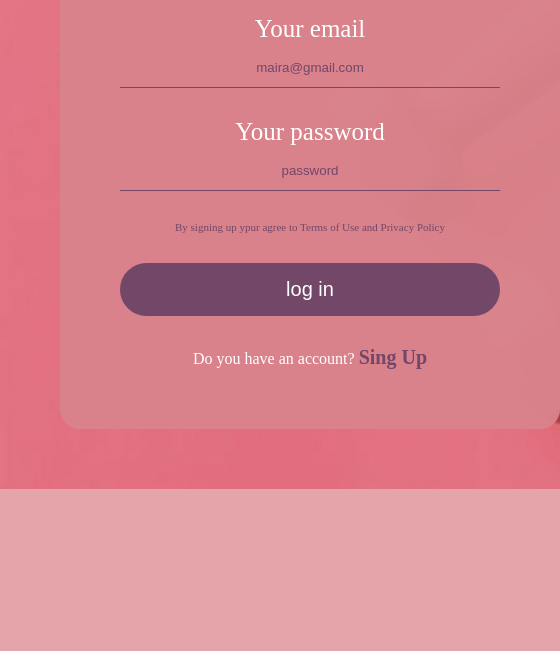
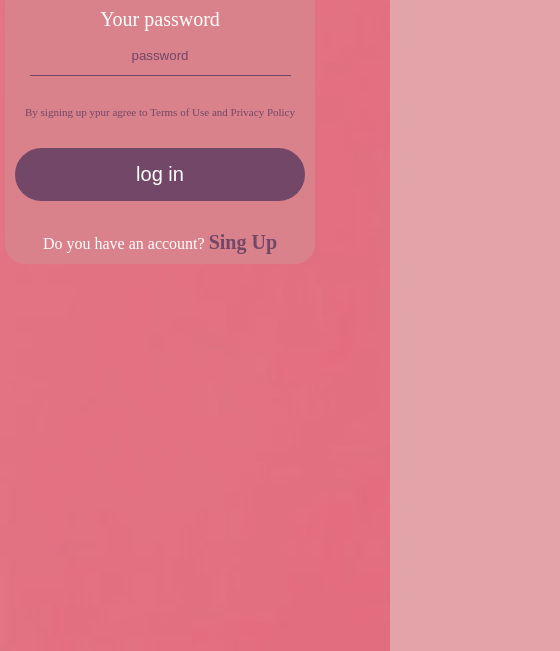
Before and after one commit to mai1209/webNucba, a plain HTML site: page login.html in a window 390 px wide. Shown: the part 193-844 px from the top of the page, 560 px wide, since content can reach past the window. Drawn offline with Linux system fonts and the light colour scheme.

Commit message:
responsive log in

```diff
--- a/login.css
+++ b/login.css
@@ -25,6 +25,7 @@ body{
     background-size: cover;
     background-color: #d9848cbd;
     background-blend-mode: multiply;
+    height: 100vh;
 }
 
 .Login {
@@ -102,3 +103,89 @@ span{
     cursor: pointer;
     color: var(--color-hover);
 }
+
+
+@media (max-width: 500px){
+
+    .Login {
+
+        height: fit-content;
+        padding: 5px;
+        width: 320px;
+        display: flex;
+
+
+
+
+    }
+
+    .Login__info {
+        background-color: var(--color-nav);
+        padding: 10px;
+        border-radius: 20px;
+        display: flex;
+        flex-direction: column;
+        justify-content: center;
+        align-items: center;
+        gap: 30px;
+        width: 320px;
+
+    }
+
+
+
+    .Login__input {
+        display: flex;
+        flex-direction: column;
+        text-align: center;
+        gap: 5px;
+        width: 90%;
+        font-size: 20px;
+    }
+
+    input {
+        background: none;
+        border: none;
+        border-bottom: 1px solid var(--color-hover);
+        height: 40px;
+        text-align: center;
+        outline: none;
+
+
+    }
+
+    ::placeholder {
+        color: var(--color-hover);
+        text-align: center;
+
+    }
+
+
+    .Login__btn {
+
+        border: none;
+        background-color: var(--color-hover);
+        font-size: 20px;
+        padding: 15px;
+        border-radius: 50px;
+        cursor: pointer;
+        width: 100%;
+    }
+
+    .Login__title{
+        font-size: 50px;
+    }
+
+    span{
+        font-size: 11px;
+        color: var(--color-hover);
+
+    }
+
+    .span  {
+        font-size: 20px;
+        font-weight: 800;
+        cursor: pointer;
+        color: var(--color-hover);
+    }
+}
```
